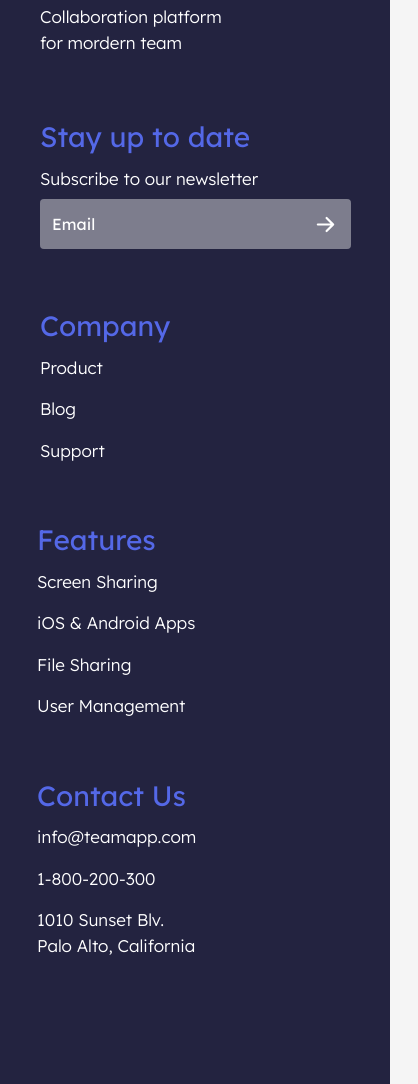
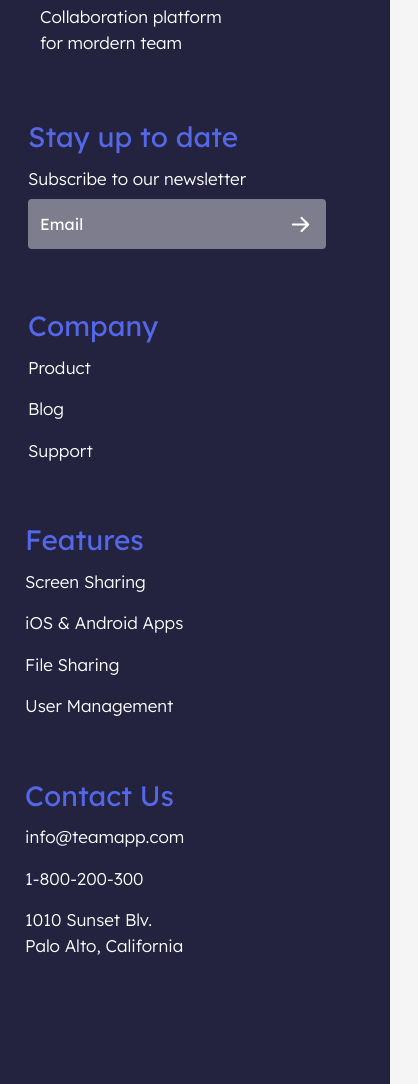
Before and after one commit to raxle789/company-landing-page, a plain HTML site: page index.html in a window 390 px wide. Shown: the part 5716-6800 px from the top of the page, 418 px wide, since content can reach past the window. Drawn offline with nearby package versions, Linux system fonts and the light colour scheme.

Commit message:
fix bugs on responsive design

```diff
--- a/styles.css
+++ b/styles.css
@@ -647,8 +647,8 @@ footer svg {
     margin-left: -48px;
   }
   #up-to-date {
-    margin-top: 50px;
-    margin-left: 48px;
+    padding-top: 50px;
+    padding-left: 48px;
   }
   #address {
     width: 160px;
@@ -821,7 +821,6 @@ footer svg {
   .info-cal-ux {
     margin-top: 70px;
     margin-left: -10%;
-    /* margin-left: -13px; */
     margin-bottom: 25px;
     font-size: 37px;
     font-weight: 700;
@@ -962,24 +961,24 @@ footer svg {
     margin-bottom: 65px;
   }
   .about-left {
-    margin-left: 28px;
-    margin-bottom: 60px;
+    padding-left: 28px;
+    padding-bottom: 60px;
   }
   .about-middle {
-    margin-left: 25px;
-    margin-bottom: 60px;
+    padding-left: 25px;
+    padding-bottom: 60px;
   }
   .about-right {
-    margin-left: 25px;
-    margin-bottom: 60px;
+    padding-left: 25px;
+    padding-bottom: 60px;
   }
   #address {
     width: 160px;
   }
   #up-to-date {
-    margin-top: 0px;
-    margin-left: 28px;
-    margin-bottom: 60px;
+    padding-top: 0px;
+    padding-left: 28px;
+    padding-bottom: 60px;
   }
   #copyright {
     margin-top: 60px;
```
Also changed, not shown: index.html (+0 -10 lines).
